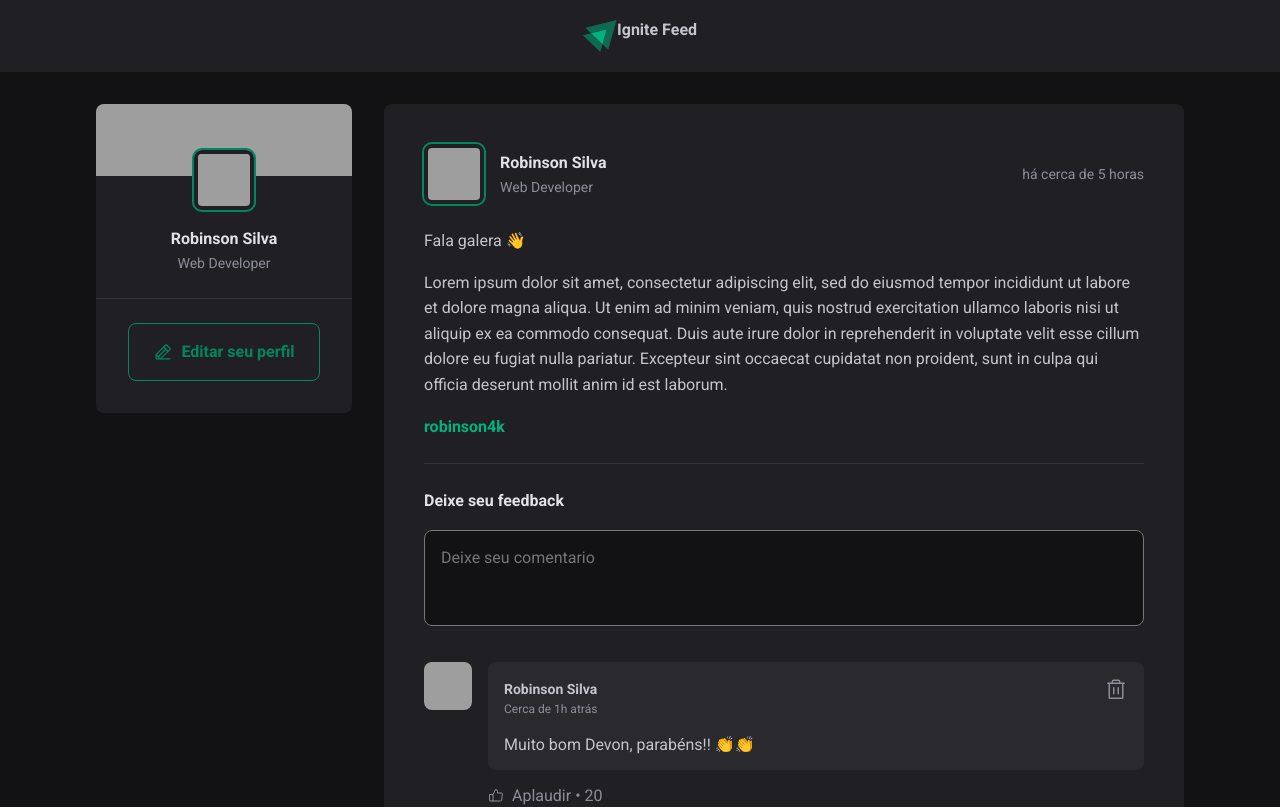
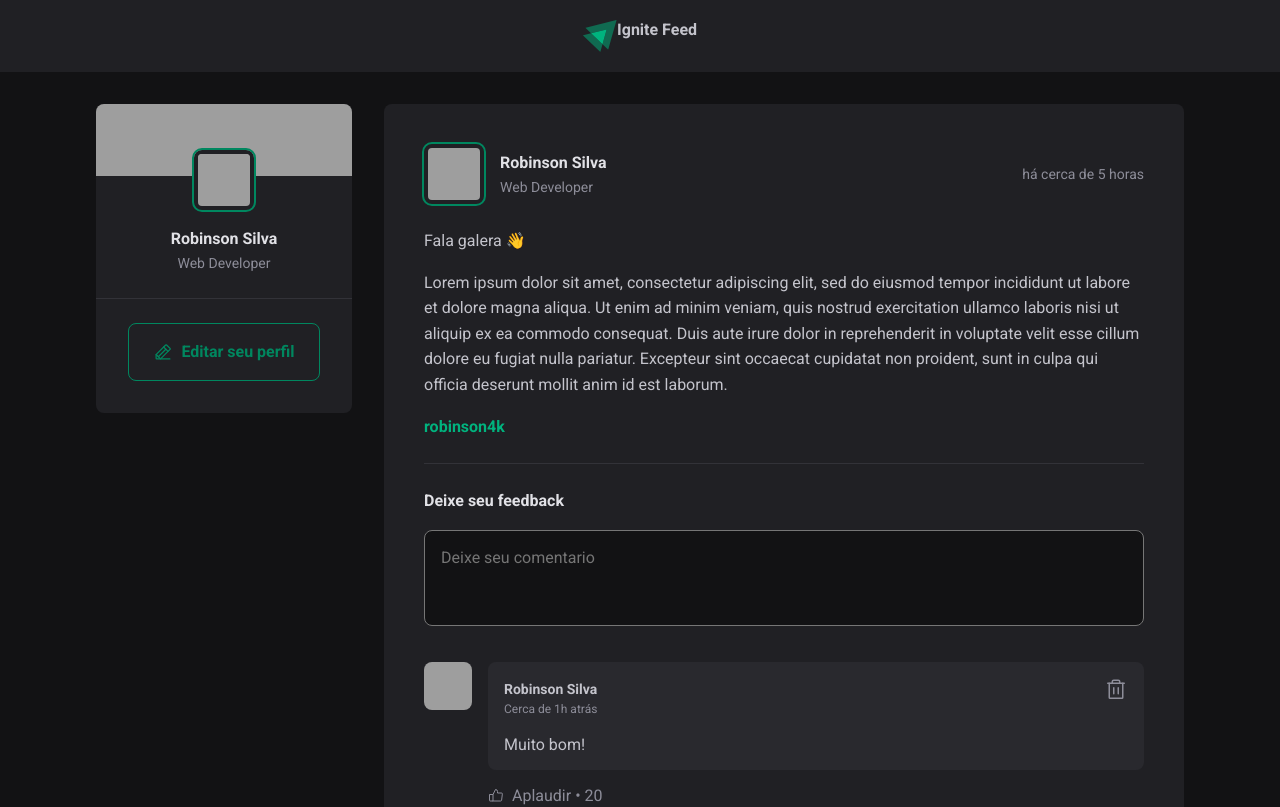
Before and after one commit to robinson4k/Fundamentos-Reactjs, a React (Vite) app: page / in a window 1280 px wide. Shown: the top 807 px of the page. Built offline with nearby package versions, Linux system fonts and the light colour scheme; grey boxes are pictures that could not be loaded.

Commit message:
Inserindo comentários (Programação declarativa)

```diff
--- a/src/components/Comment.jsx
+++ b/src/components/Comment.jsx
@@ -2,7 +2,7 @@
 import styles from "./Comment.module.css";
 import { Avatar } from "./Avatar";
 
-export function Comment() {
+export function Comment({content}) {
   return (
     <div className={styles.comment}>
       <Avatar hasBorder={false} src="https://github.com/robinson4k.png" />
@@ -23,7 +23,7 @@
               <Trash size={24} />
             </button>
           </header>
-          <p>Muito bom Devon, parabéns!! 👏👏</p>
+          <p>{content}</p>
         </div>
         <footer>
           <button>
--- a/src/components/Post.jsx
+++ b/src/components/Post.jsx
@@ -10,8 +10,10 @@
 
   // estado = variaveis que eu quero que o componente monitore
   const [comments, setComments] = useState([
-    1, 2
+    'Muito bom!'
   ])
+
+  const [newCommentText, setNewCommentText] = useState('')
 
   const publishedDateFormatted = format(
     publishedAt,
@@ -29,7 +31,12 @@
   function handleCreateNewComment() {
     event.preventDefault();
 
-    setComments([...comments, comments.length + 1])
+    setComments([...comments, newCommentText])
+    setNewCommentText('')
+  }
+
+  function handleNewCommentChange() {
+    setNewCommentText(event.target.value)
   }
 
   return (
@@ -60,7 +67,11 @@
 
       <form onSubmit={handleCreateNewComment} className={styles.commentForm}>
         <strong>Deixe seu feedback</strong>
-        <textarea placeholder="Deixe seu comentario" />
+        <textarea
+          onChange={handleNewCommentChange}
+          value={newCommentText}
+          placeholder="Deixe seu comentario"
+        />
         <footer>
           <button type="submit">Publicar</button>
         </footer>
@@ -69,7 +80,7 @@
       <div className={styles.commentList}>
         {comments.map(comment => {
           return (
-            <Comment />
+            <Comment content={comment} />
           )
         })}
       </div>
```
